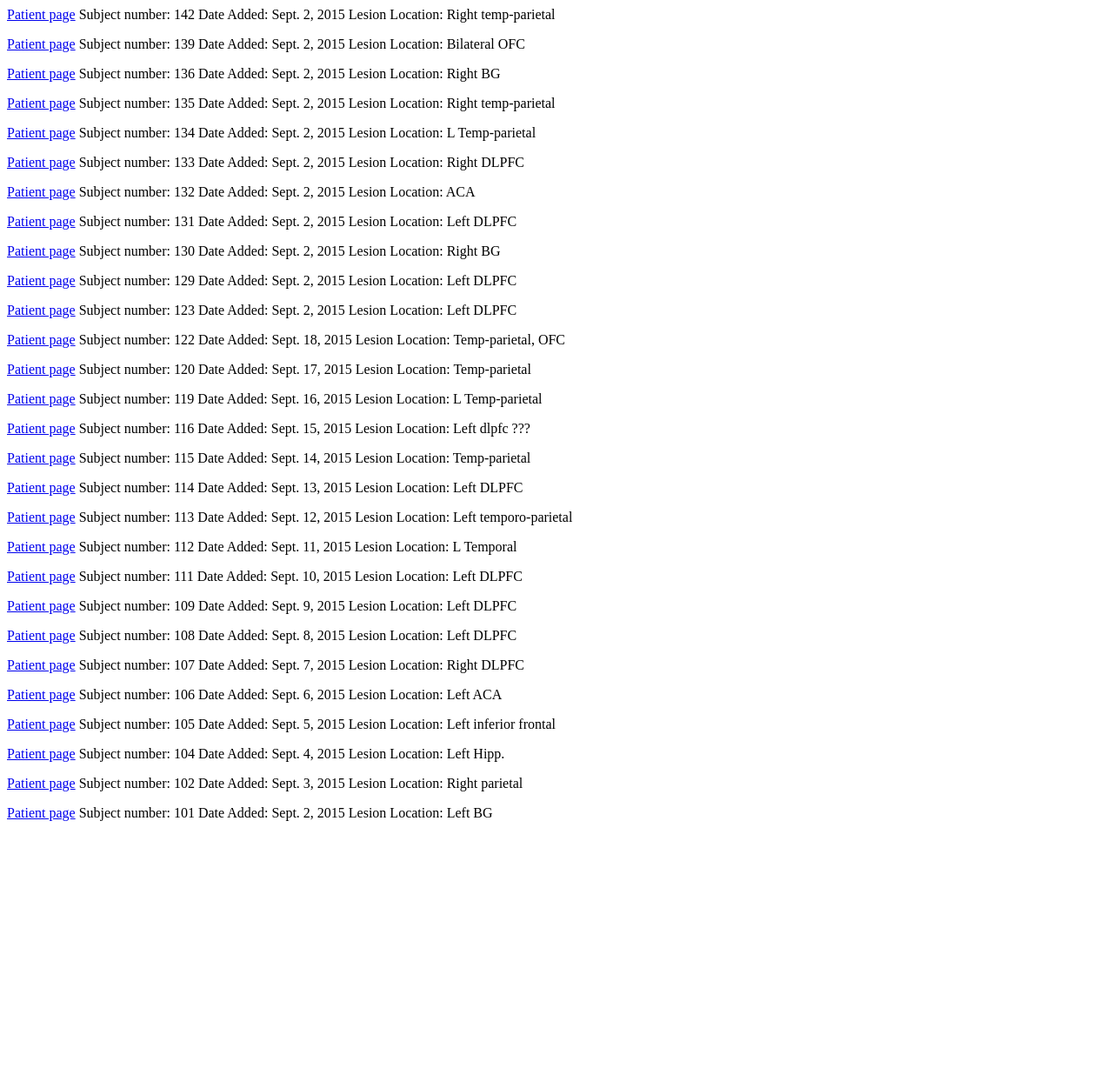
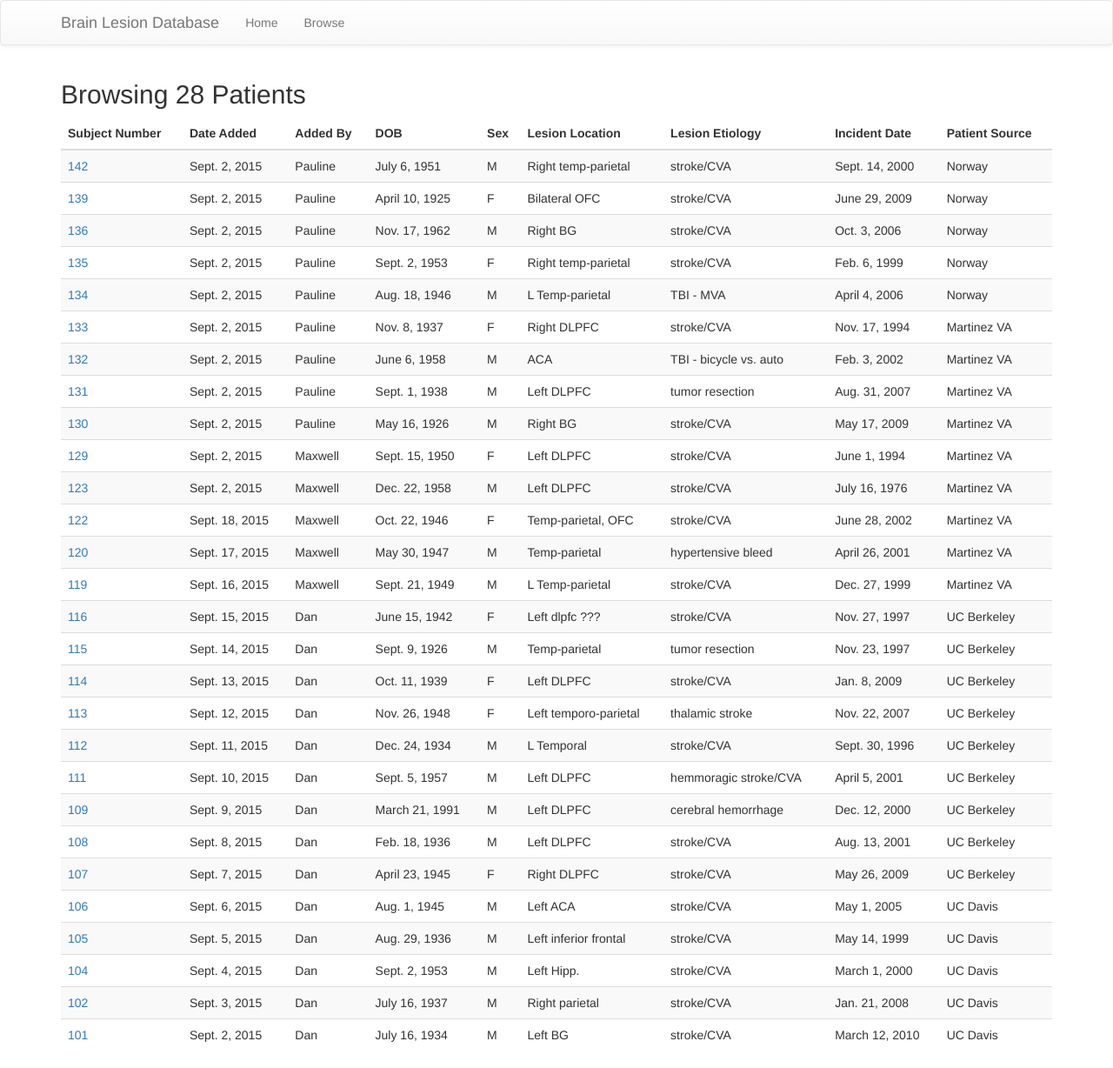
Before and after one commit to theresaanna/bldb, a Django app: a page that uses bldb/templates/patient/patient_list.html in a window 1280 px wide. Shown: the whole page at 87% size. Before the commit the page ends 944 px from the top, so only its background shows below. Run offline with Django 3.2, Linux system fonts and the light colour scheme; data comes from the database, SQL or seed files in the repository; parts of the project's set-up code (start-up, migrations or seed data) failed here and were passed over; some libraries are stand-ins or nearby versions.

Commit message:
bootstrapping it

```diff
--- /dev/null
+++ b/bldb/templates/base.html
@@ -0,0 +1,37 @@
+<!DOCTYPE html>
+<html lang="en">
+    <head>
+        <title>{% block title %}BLDB{% endblock %}</title>
+        <script src="https://code.jquery.com/jquery-2.1.4.min.js"></script>
+        <!-- Latest compiled and minified CSS -->
+        <link rel="stylesheet" href="https://maxcdn.bootstrapcdn.com/bootstrap/3.3.5/css/bootstrap.min.css">
+
+        <!-- Optional theme -->
+        <link rel="stylesheet" href="https://maxcdn.bootstrapcdn.com/bootstrap/3.3.5/css/bootstrap-theme.min.css">
+
+        <!-- Latest compiled and minified JavaScript -->
+        <script src="https://maxcdn.bootstrapcdn.com/bootstrap/3.3.5/js/bootstrap.min.js"></script>
+        {% block head %}
+        {% endblock %}
+</head>
+<body role="document">
+    <header>
+        <nav class="navbar navbar-default">
+            <div class="container">
+                <div class="navbar-header">
+                    <a href="/" class="navbar-brand">Brain Lesion Database</a>
+                </div>
+
+            <ul class="nav navbar-nav">
+            <li><a href="/">Home</a></li>
+            <li><a href={% url 'patient_list' %}>Browse</a></li>
+            </ul>
+            </div>
+        </nav>
+    </header>
+    <div class="container">
+        {% block content %}
+        {% endblock %}
+    </div>
+</body>
+</html>
--- a/bldb/templates/patient/patient_list.html
+++ b/bldb/templates/patient/patient_list.html
@@ -1,8 +1,35 @@
-{% for patient in patient_list %}
-<p>
-<a href="{% url 'patient' pk=patient.subject_number %}">Patient page</a>
-Subject number: {{ patient.subject_number }}
-Date Added: {{ patient.date_added }}
-Lesion Location: {{ patient.lesion_location }}
-</p>
-{% endfor %}
+{% extends "base.html" %}
+
+{% block content %}
+<h2>Browsing {{ patient_list.count }} Patients</h2>
+<table class="table table-striped">
+    <thead>
+        <tr>
+            <th>Subject Number</th>
+            <th>Date Added</th>
+            <th>Added By</th>
+            <th>DOB</th>
+            <th>Sex</th>
+            <th>Lesion Location</th>
+            <th>Lesion Etiology</th>
+            <th>Incident Date</th>
+            <th>Patient Source</th>
+        </tr>
+        <tbody>
+        {% for patient in patient_list %}
+            <tr>
+                <td><a href="{% url 'patient' pk=patient.subject_number %}">{{ patient.subject_number }}</a></td>
+                <td>{{ patient.date_added }}</td>
+                <td>{{ patient.added_by }}</td>
+                <td>{{ patient.date_of_birth }}</td>
+                <td>{{ patient.gender }}</td>
+                <td>{{ patient.lesion_location }}</td>
+                <td>{{ patient.lesion_etiology }}</td>
+                <td>{{ patient.incident_date }}</td>
+                <td>{{ patient.patient_source }}</td>
+            </tr>
+            {% endfor %}
+        </tbody>
+    </thead>
+</table>
+{% endblock %}
--- a/bldb/templates/patient_detail.html
+++ /dev/null
@@ -1 +0,0 @@
-{% debug %}
```
Also changed, not shown: bldb/templates/patient/patient_detail.html (+23 -14 lines).
